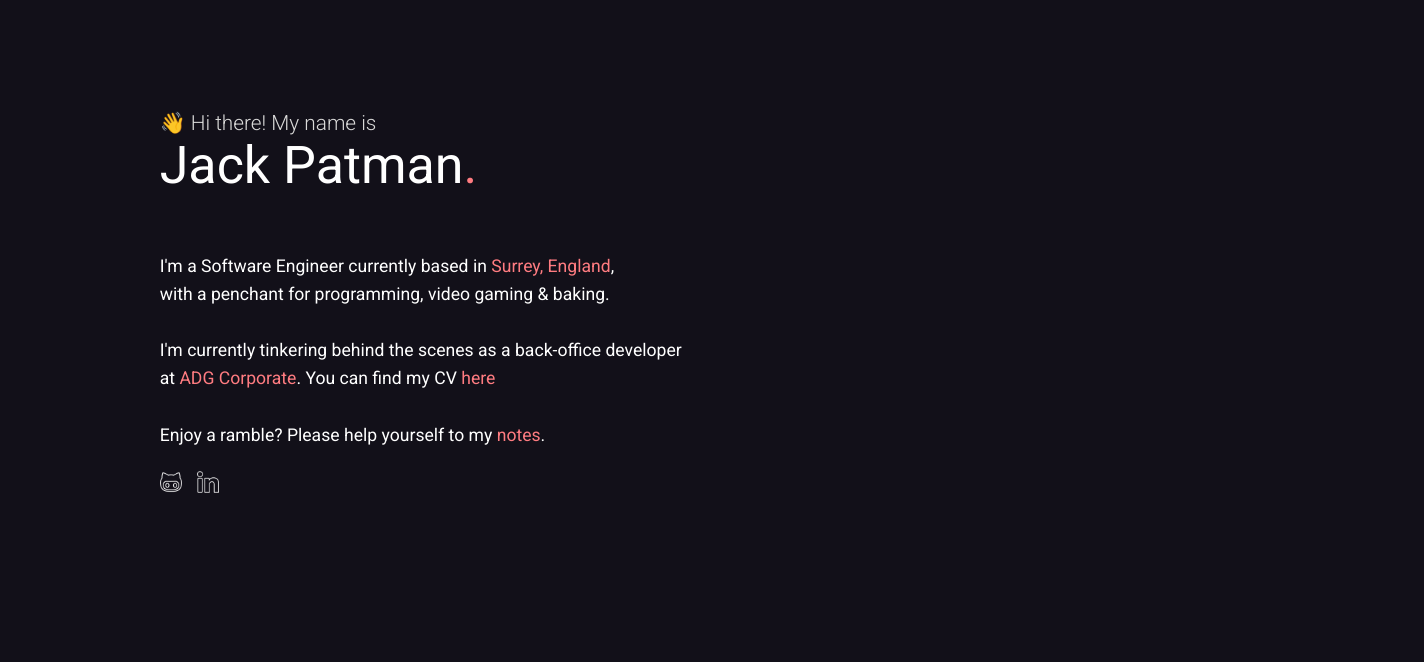
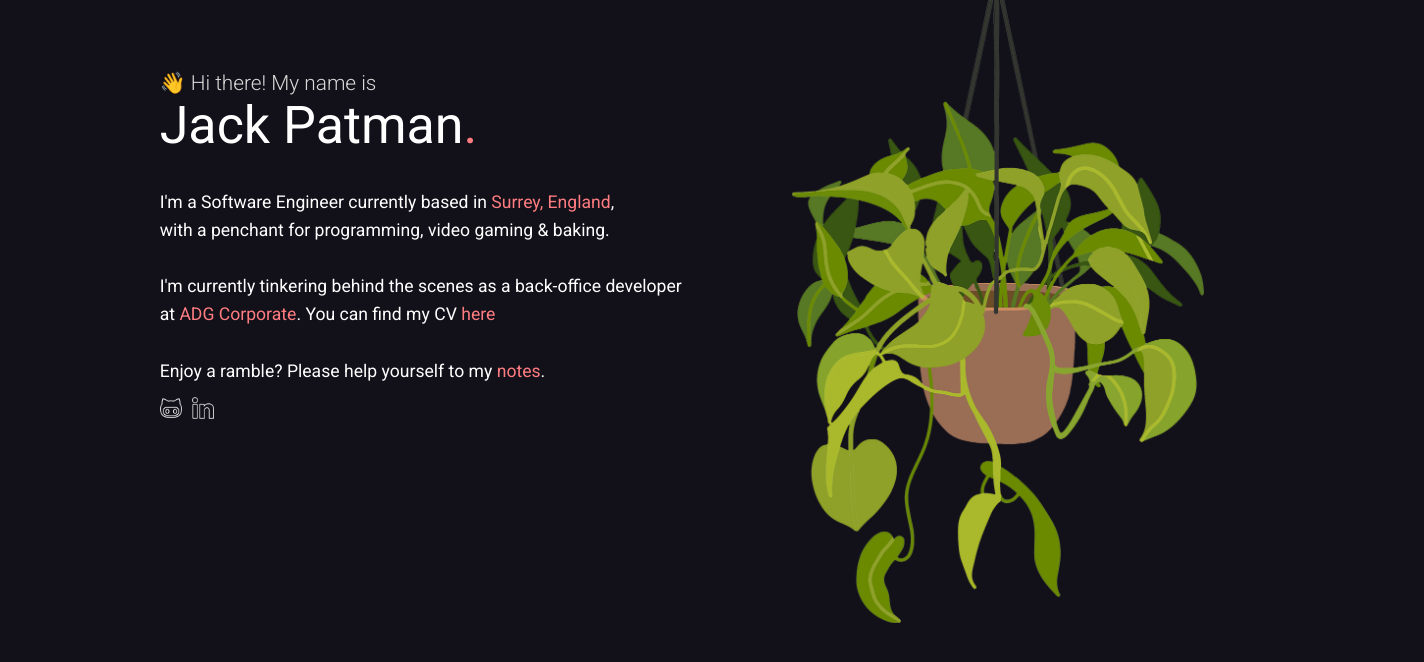
Before and after one commit to jackpatman/jack-dot-dev, a plain HTML site: page index.html in a window 1280 px wide. Shown: the whole page, 1424 px wide, since content can reach past the window. Drawn offline with Linux system fonts and the light colour scheme.

Commit message:
Everyone loves a houseplant

```diff
--- a/index.html
+++ b/index.html
@@ -11,7 +11,7 @@
 </head>
 <body>
 <div id="outerContainer">
-    <div id="innerContainer">
+    <div class="contentBox" id="innerContainer">
         <div id="about-intro">
                 👋   Hi there! My name is <br>
                 <span id="name">Jack Patman<span id="redstop">.</span><br></span>
@@ -30,6 +30,9 @@
             <a href="https://www.linkedin.com/in/jack-patman-8b6b0b7a/"><img src="./images/linkedin.png"/></a>
         </div>
     </div>
+    <div class="contentBox" id="ImageContainer">
+        <img id="plant" src="./images/plant1.png"/>
+    </div>
 </div>
 </body>
 
--- a/styles/Style.css
+++ b/styles/Style.css
@@ -80,6 +80,12 @@ a{
 
 #outerContainer{
     margin-left: 12%;
+    width:100%;
+}
+
+.contentBox {
+    float: left;
+    width: 50%;
 }
 
 #about-intro{
@@ -115,6 +121,11 @@ a {
     color: rgb(255, 124, 129);
 }
 
+#plant{
+    margin-top: -2%;
+    height: 80%;
+}
+
 a:hover{
     text-decoration: none;
     color: rgb(255, 74, 84);
```
Also changed, not shown: images/plant1.png (added), images/plant2.png (added), 2 other files.
